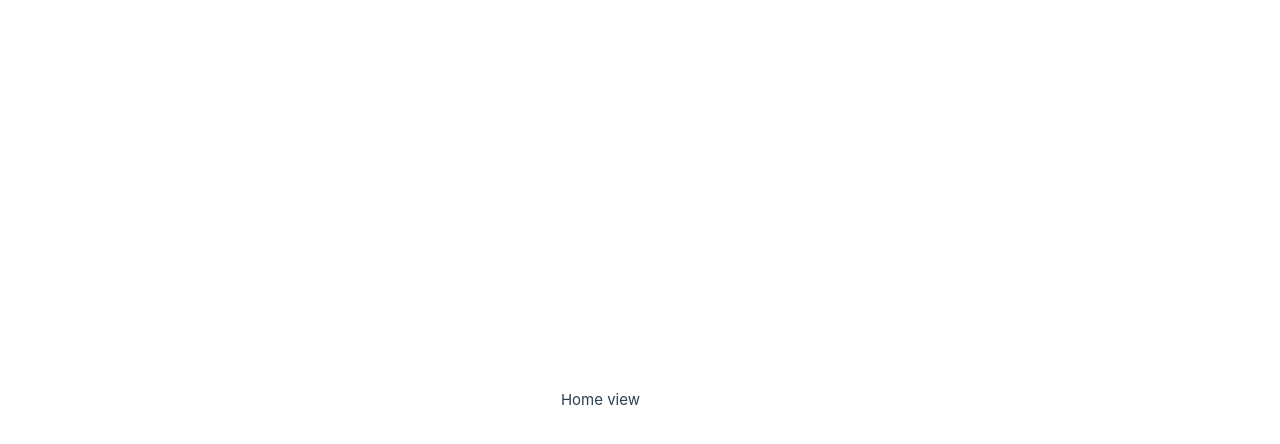
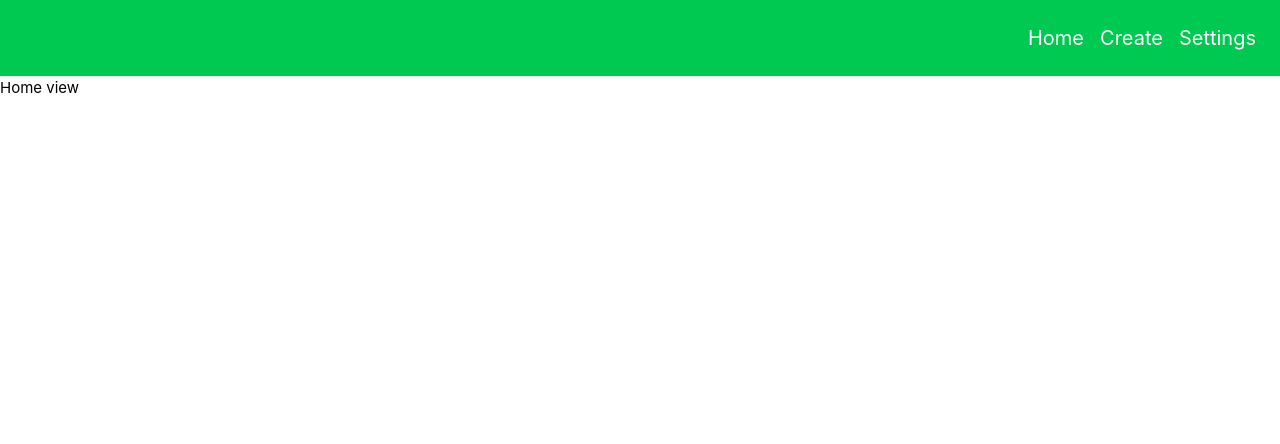
Before and after one commit to Cruzinshtern/todo-project-vue-front, a Vue app: page / in a window 1280 px wide. Shown: the top 444 px of the page. Built offline with nearby package versions, Linux system fonts and the light colour scheme.

Commit message:
basic navbar + tailwind

```diff
--- a/package.json
+++ b/package.json
@@ -19,6 +19,7 @@
     "vue-router": "^4.5.0"
   },
   "devDependencies": {
+    "@tailwindcss/vite": "^4.1.3",
     "@tsconfig/node22": "^22.0.1",
     "@types/jsdom": "^21.1.7",
     "@types/node": "^22.14.0",
@@ -34,6 +35,7 @@
     "jsdom": "^26.0.0",
     "npm-run-all2": "^7.0.2",
     "prettier": "3.5.3",
+    "tailwindcss": "^4.1.3",
     "typescript": "~5.8.0",
     "vite": "^6.2.4",
     "vite-plugin-vue-devtools": "^7.7.2",
--- a/src/App.vue
+++ b/src/App.vue
@@ -1,9 +1,9 @@
 <script setup lang="ts">
 import { RouterView } from 'vue-router'
+import NavbarComponent from '@/components/NavbarComponent.vue'
 </script>
 
 <template>
+  <NavbarComponent />
   <RouterView />
 </template>
-
-<style scoped></style>
--- a/src/assets/base.css
+++ b/src/assets/base.css
@@ -1,3 +1,5 @@
+@import 'tailwindcss';
+
 /* color palette from <https://github.com/vuejs/theme> */
 :root {
   --vt-c-white: #ffffff;
@@ -59,9 +61,9 @@
 }
 
 body {
-  min-height: 100vh;
-  color: var(--color-text);
-  background: var(--color-background);
+  /* min-height: 100vh; */
+  /* color: var(--color-text);
+  background: var(--color-background); */
   transition:
     color 0.5s,
     background-color 0.5s;
--- a/src/assets/main.css
+++ b/src/assets/main.css
@@ -1,6 +1,6 @@
 @import './base.css';
 
-#app {
+/* #app {
   max-width: 1280px;
   margin: 0 auto;
   padding: 2rem;
@@ -32,4 +32,4 @@ a,
     grid-template-columns: 1fr 1fr;
     padding: 0 2rem;
   }
-}
+} */
--- /dev/null
+++ b/src/components/NavbarComponent.vue
@@ -0,0 +1,7 @@
+<template>
+  <ul class="p-6 bg-green-500 text-white text-xl flex gap-4 justify-end">
+    <li>Home</li>
+    <li>Create</li>
+    <li>Settings</li>
+  </ul>
+</template>
--- a/vite.config.ts
+++ b/vite.config.ts
@@ -3,16 +3,14 @@ import { fileURLToPath, URL } from 'node:url'
 import { defineConfig } from 'vite'
 import vue from '@vitejs/plugin-vue'
 import vueDevTools from 'vite-plugin-vue-devtools'
+import tailwindcss from '@tailwindcss/vite'
 
 // https://vite.dev/config/
 export default defineConfig({
-  plugins: [
-    vue(),
-    vueDevTools(),
-  ],
+  plugins: [vue(), vueDevTools(), tailwindcss()],
   resolve: {
     alias: {
-      '@': fileURLToPath(new URL('./src', import.meta.url))
+      '@': fileURLToPath(new URL('./src', import.meta.url)),
     },
   },
 })
```
Also changed, not shown: 1 other file (tests, documents, lock files or other folders).
